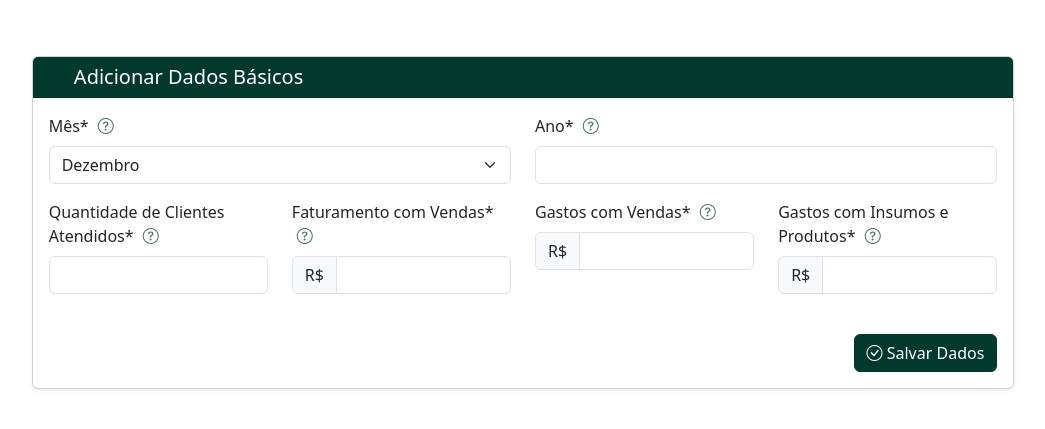
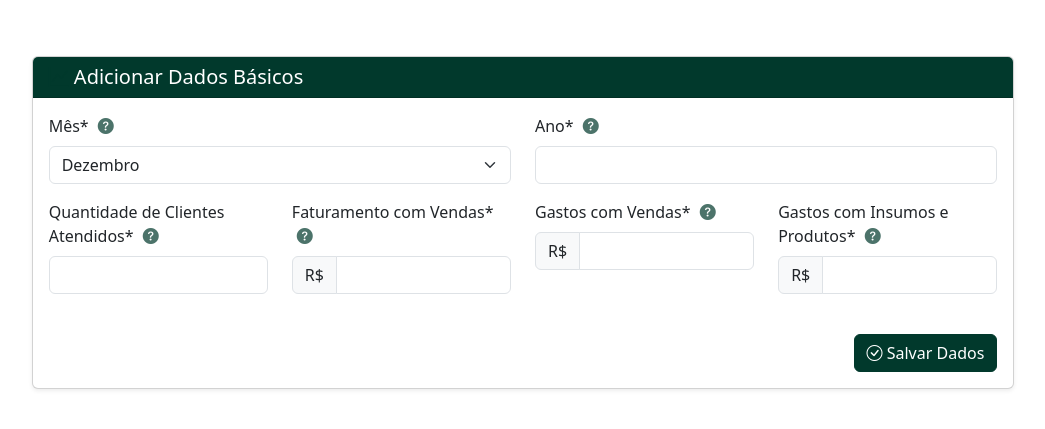
Before and after one commit to wolfxweb/appGetUp, a FastAPI app: template app/templates/basic_data_form.html in a window 1280 px wide. Shown: the part 62-491 px from the top of the page, without its empty margins (117-1162 px from the left). Run offline with FastAPI, Linux system fonts and the light colour scheme; the template is opened without the code that fills it, so the values that code supplies are empty.

Commit message:
dados basicos

```diff
--- a/app/templates/basic_data_form.html
+++ b/app/templates/basic_data_form.html
@@ -27,6 +27,11 @@
 
     .custom-bg {
         background-color: #f8f9fa; /* Cor de fundo clara, semelhante ao bg-light */
+    }
+
+    /* Estilo para garantir que o X de fechar fique branco */
+    .btn-close {
+        filter: invert(1) grayscale(100%) brightness(200%);
     }
 </style>
 {% endblock %}
@@ -71,7 +76,7 @@
                             <div class="col-md-6 mb-3">
                                 <label for="month" class="form-label">
                                     Mês*
-                                    <i class="bi bi-question-circle text-primary help-icon" data-bs-toggle="modal" data-bs-target="#monthHelpModal"></i>
+                                    <i class="bi bi-question-circle-fill text-primary help-icon" data-bs-toggle="modal" data-bs-target="#monthHelpModal"></i>
                                 </label>
                                 <select class="form-select" id="month" name="month" required {% if edit_mode %}disabled{% endif %}>
                                     {% for month in range(1, 13) %}
@@ -89,7 +94,7 @@
                             <div class="col-md-6 mb-3">
                                 <label for="year" class="form-label">
                                     Ano*
-                                    <i class="bi bi-question-circle text-primary help-icon" data-bs-toggle="modal" data-bs-target="#yearHelpModal"></i>
+                                    <i class="bi bi-question-circle-fill text-primary help-icon" data-bs-toggle="modal" data-bs-target="#yearHelpModal"></i>
                                 </label>
                                 <input type="number" class="form-control" id="year" name="year"
                                     value="{{ basic_data.year if basic_data else current_year }}"
@@ -104,7 +109,7 @@
                             <div class="col-md-3 mb-3">
                                 <label for="clients_served" class="form-label">
                                     Quantidade de Clientes Atendidos*
-                                    <i class="bi bi-question-circle text-primary help-icon" data-bs-toggle="modal" data-bs-target="#clientsServedHelpModal"></i>
+                                    <i class="bi bi-question-circle-fill text-primary help-icon" data-bs-toggle="modal" data-bs-target="#clientsServedHelpModal"></i>
                                 </label>
                                 <input type="number" class="form-control" id="clients_served" name="clients_served"
                                     value="{{ basic_data.clients_served if basic_data else '' }}" required min="0">
@@ -112,7 +117,7 @@
                             <div class="col-md-3 mb-3">
                                 <label for="sales_revenue" class="form-label">
                                     Faturamento com Vendas*
-                                    <i class="bi bi-question-circle text-primary help-icon" data-bs-toggle="modal" data-bs-target="#salesRevenueHelpModal"></i>
+                                    <i class="bi bi-question-circle-fill text-primary help-icon" data-bs-toggle="modal" data-bs-target="#salesRevenueHelpModal"></i>
                                 </label>
                                 <div class="input-group">
                                     <span class="input-group-text">R$</span>
@@ -123,7 +128,7 @@
                             <div class="col-md-3 mb-3">
                                 <label for="sales_expenses" class="form-label">
                                     Gastos com Vendas*
-                                    <i class="bi bi-question-circle text-primary help-icon" data-bs-toggle="modal" data-bs-target="#salesExpensesHelpModal"></i>
+                                    <i class="bi bi-question-circle-fill text-primary help-icon" data-bs-toggle="modal" data-bs-target="#salesExpensesHelpModal"></i>
                                 </label>
                                 <div class="input-group">
                                     <span class="input-group-text">R$</span>
@@ -134,7 +139,7 @@
                             <div class="col-md-3 mb-3">
                                 <label for="input_product_expenses" class="form-label">
                                     Gastos com Insumos e Produtos*
-                                    <i class="bi bi-question-circle text-primary help-icon" data-bs-toggle="modal" data-bs-target="#inputProductExpensesHelpModal"></i>
+                                    <i class="bi bi-question-circle-fill text-primary help-icon" data-bs-toggle="modal" data-bs-target="#inputProductExpensesHelpModal"></i>
                                 </label>
                                 <div class="input-group">
                                     <span class="input-group-text">R$</span>
@@ -149,7 +154,7 @@
                             <div class="col-md-3 mb-3">
                                 <label for="fixed_costs" class="form-label">
                                     Custos Fixos
-                                    <i class="bi bi-question-circle text-primary help-icon" data-bs-toggle="modal" data-bs-target="#fixedCostsHelpModal"></i>
+                                    <i class="bi bi-question-circle-fill text-primary help-icon" data-bs-toggle="modal" data-bs-target="#fixedCostsHelpModal"></i>
                                 </label>
                                 <input type="text" class="form-control" id="fixed_costs" name="fixed_costs"
                                     value="{{ basic_data.fixed_costs if basic_data else '' }}">
@@ -157,7 +162,7 @@
                             <div class="col-md-3 mb-3">
                                 <label for="ideal_profit_margin" class="form-label">
                                     Margem de Lucro Ideal (%)
-                                    <i class="bi bi-question-circle text-primary help-icon" data-bs-toggle="modal" data-bs-target="#idealProfitMarginHelpModal"></i>
+                                    <i class="bi bi-question-circle-fill text-primary help-icon" data-bs-toggle="modal" data-bs-target="#idealProfitMarginHelpModal"></i>
                                 </label>
                                 <div class="input-group">
                                     <input type="number" step="1" class="form-control" id="ideal_profit_margin" name="ideal_profit_margin"
@@ -168,7 +173,7 @@
                             <div class="col-md-3 mb-3">
                                 <label for="service_capacity" class="form-label">
                                     Capacidade de Atendimento
-                                    <i class="bi bi-question-circle text-primary help-icon" data-bs-toggle="modal" data-bs-target="#serviceCapacityHelpModal"></i>
+                                    <i class="bi bi-question-circle-fill text-primary help-icon" data-bs-toggle="modal" data-bs-target="#serviceCapacityHelpModal"></i>
                                 </label>
                                 <input type="text" class="form-control" id="service_capacity" name="service_capacity"
                                     value="{{ basic_data.service_capacity if basic_data else '' }}">
@@ -181,7 +186,7 @@
                             <div class="col-md-3 mb-3">
                                 <label for="pro_labore" class="form-label">
                                     Pró-labore
-                                    <i class="bi bi-question-circle text-primary help-icon" data-bs-toggle="modal" data-bs-target="#proLaboreHelpModal"></i>
+                                    <i class="bi bi-question-circle-fill text-primary help-icon" data-bs-toggle="modal" data-bs-target="#proLaboreHelpModal"></i>
                                 </label>
                                 <div class="input-group">
                                     <span class="input-group-text">R$</span>
@@ -192,7 +197,7 @@
                             <div class="col-md-3 mb-3">
                                 <label for="other_fixed_costs" class="form-label">
                                     Demais Custos Fixos
-                                    <i class="bi bi-question-circle text-primary help-icon" data-bs-toggle="modal" data-bs-target="#otherFixedCostsHelpModal"></i>
+                                    <i class="bi bi-question-circle-fill text-primary help-icon" data-bs-toggle="modal" data-bs-target="#otherFixedCostsHelpModal"></i>
                                 </label>
                                 <div class="input-group">
                                     <span class="input-group-text">R$</span>
@@ -203,7 +208,7 @@
                             <div class="col-md-3 mb-3">
                                 <label for="work_hours_per_week" class="form-label">
                                     Horas de Trabalho por Semana
-                                    <i class="bi bi-question-circle text-primary help-icon" data-bs-toggle="modal" data-bs-target="#workHoursHelpModal"></i>
+                                    <i class="bi bi-question-circle-fill text-primary help-icon" data-bs-toggle="modal" data-bs-target="#workHoursHelpModal"></i>
                                 </label>
                                 <input type="number" step="1" class="form-control" id="work_hours_per_week" name="work_hours_per_week"
                                     value="{{ basic_data.work_hours_per_week|int if basic_data and basic_data.work_hours_per_week else '' }}" min="0" max="168">
@@ -211,7 +216,7 @@
                             <div class="col-md-3 mb-3">
                                 <label for="ideal_service_profit_margin" class="form-label">
                                     Margem de Lucro Ideal (%)
-                                    <i class="bi bi-question-circle text-primary help-icon" data-bs-toggle="modal" data-bs-target="#idealServiceProfitMarginHelpModal"></i>
+                                    <i class="bi bi-question-circle-fill text-primary help-icon" data-bs-toggle="modal" data-bs-target="#idealServiceProfitMarginHelpModal"></i>
                                 </label>
                                 <div class="input-group">
                                     <input type="number" step="1" class="form-control" id="ideal_service_profit_margin" name="ideal_service_profit_margin"
```
Also changed, not shown: 1 other file.
